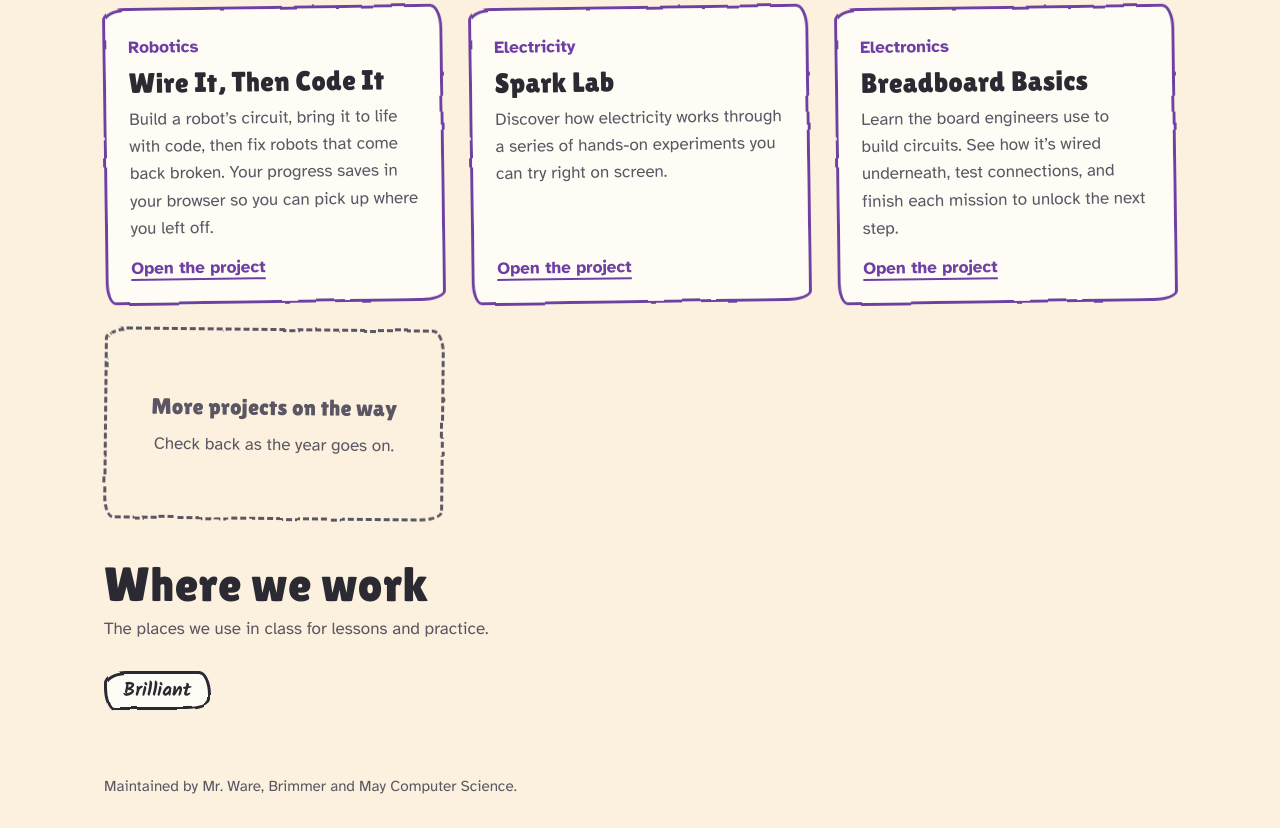
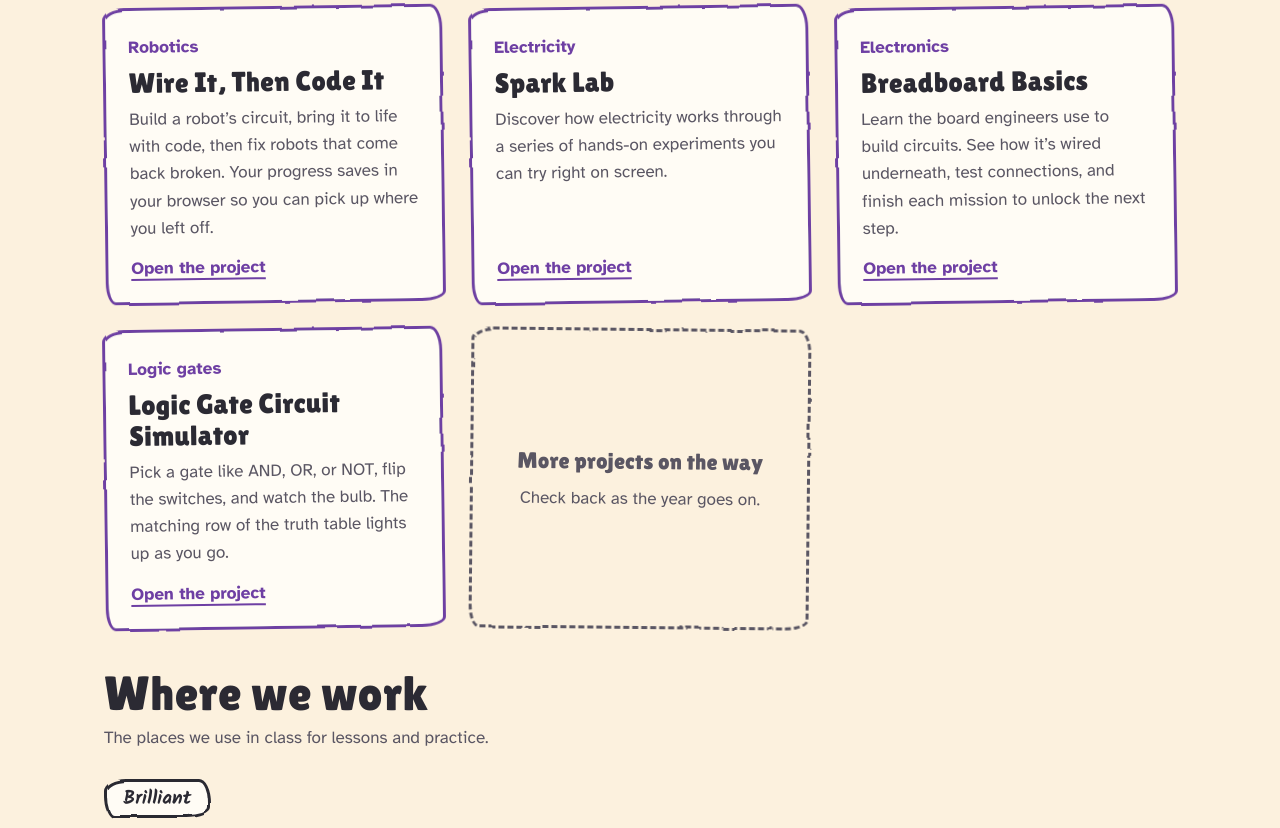
Before and after one commit to brimmer-tech/tech9, a plain HTML site: page index.html in a window 1280 px wide. Shown: the part 473-1301 px from the top of the page. Drawn offline with Linux system fonts and the light colour scheme.

Commit message:
Add files via upload

```diff
--- a/index.html
+++ b/index.html
@@ -186,6 +186,12 @@
             <p>Learn the board engineers use to build circuits. See how it’s wired underneath, test connections, and finish each mission to unlock the next step.</p>
             <span class="go">Open the project</span>
           </a>
+          <a class="card sketch" href="https://brimmer-tech.github.io/tech9/circuit_simulator.html">
+            <span class="tag">Logic gates</span>
+            <h3>Logic Gate Circuit Simulator</h3>
+            <p>Pick a gate like AND, OR, or NOT, flip the switches, and watch the bulb. The matching row of the truth table lights up as you go.</p>
+            <span class="go">Open the project</span>
+          </a>
           <div class="soon sketch">
             <h3>More projects on the way</h3>
             <p>Check back as the year goes on.</p>
```
